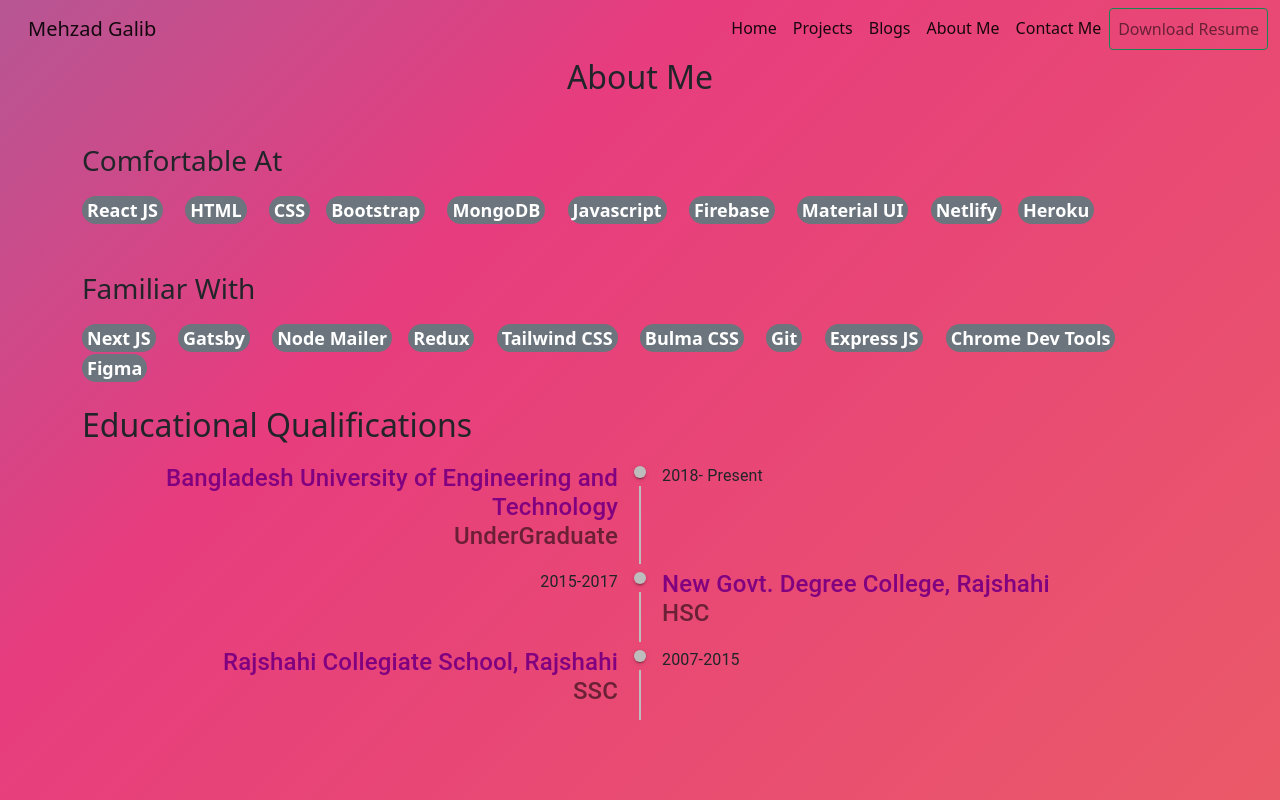
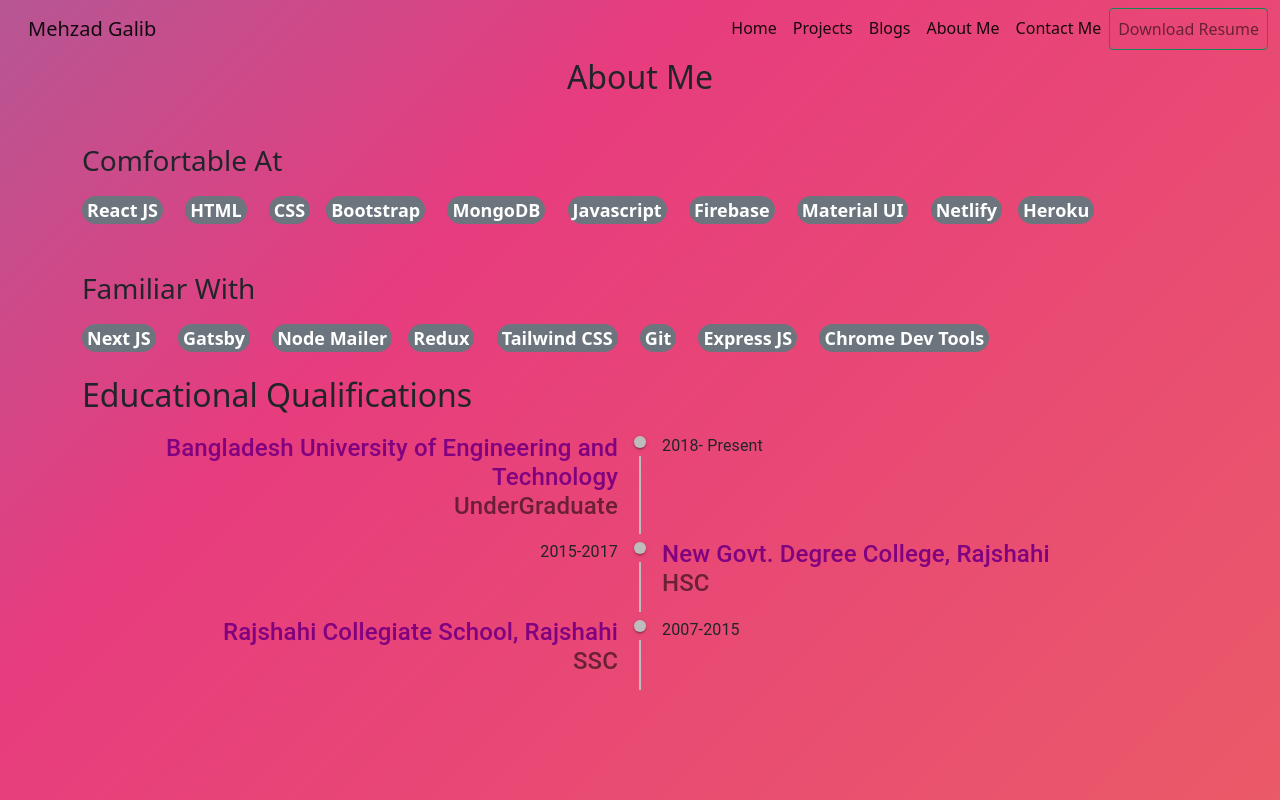
Before and after one commit to Mehzad-Galib/portfolio-React, a React (Create React App) app: page /about in a window 1280 px wide. Built offline with nearby package versions, Linux system fonts and the light colour scheme.

Commit message:
netlify error

```diff
--- a/src/Components/About/About.js
+++ b/src/Components/About/About.js
@@ -36,11 +36,11 @@ const About = () => {
           <span class="badge rounded-pill bg-secondary">Node Mailer</span>
           <span class="badge rounded-pill bg-secondary">Redux</span>{" "}
           <span class="badge rounded-pill bg-secondary">Tailwind CSS</span>{" "}
-          <span class="badge rounded-pill bg-secondary">Bulma CSS</span>{" "}
+
           <span class="badge rounded-pill bg-secondary">Git</span>{" "}
           <span class="badge rounded-pill bg-secondary">Express JS</span>{" "}
           <span class="badge rounded-pill bg-secondary">Chrome Dev Tools</span>
-          <span class="badge rounded-pill bg-secondary">Figma</span>
+
         </h4>
       </div>
 
--- a/src/Components/Home/Home.js
+++ b/src/Components/Home/Home.js
@@ -1,6 +1,5 @@
 import React from "react";
 import "./Home.css";
-import proPic from "../../Images/propic.jpg";
 import Typical from "react-typical";
 import { Nav } from "react-bootstrap";
 
```
Also changed, not shown: 1 other file (tests, documents, lock files or other folders).
